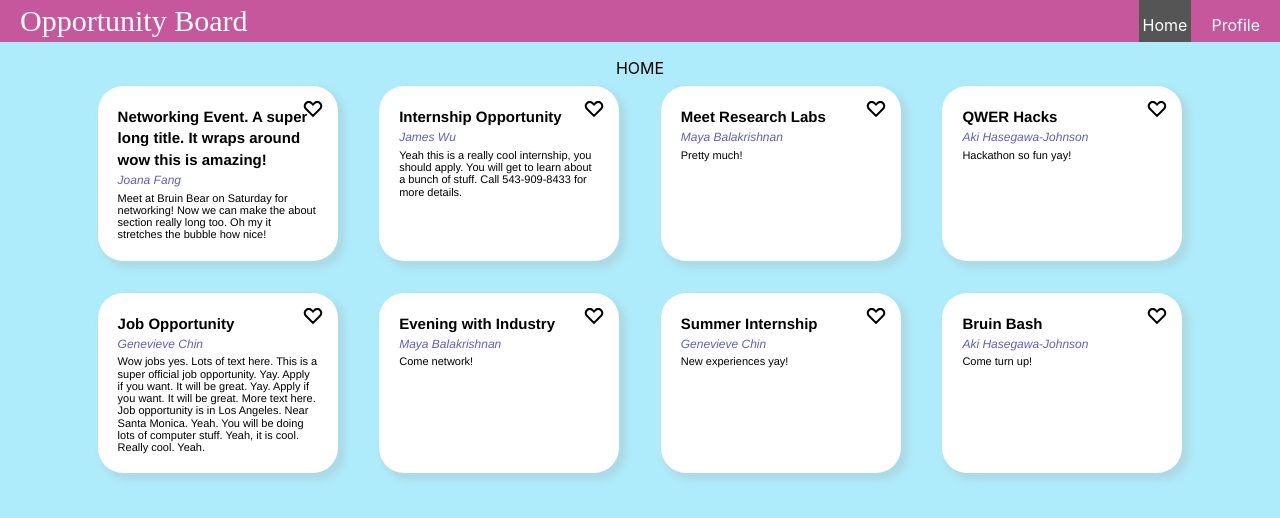
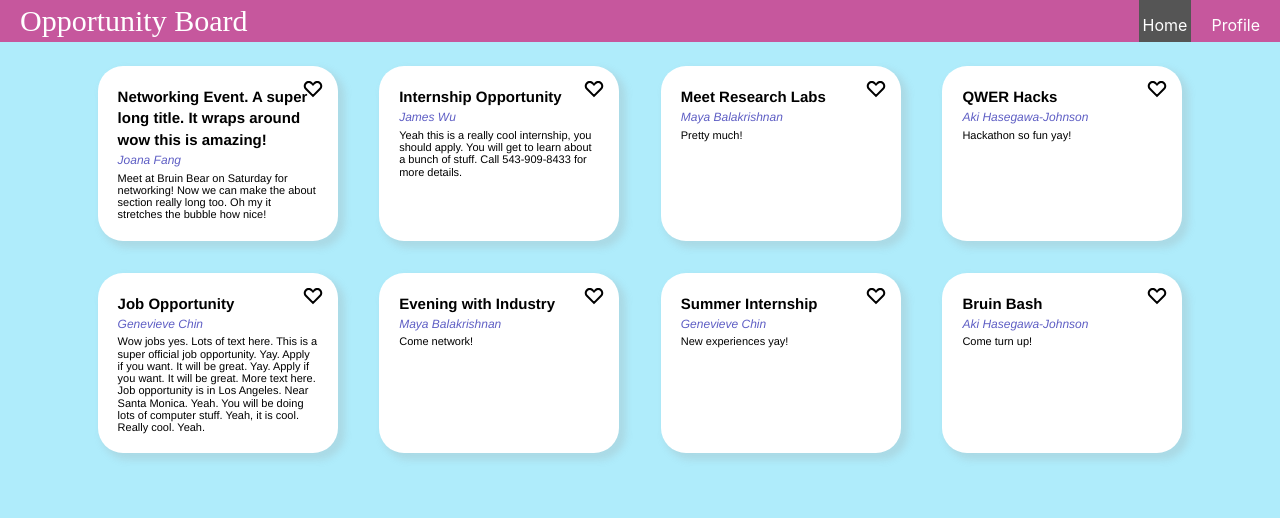
Before and after one commit to jamesmwu/joamayakieves, a React (Create React App) app in the folder frontend/: page / in a window 1280 px wide. Shown: the top 518 px of the page. Built offline with nearby package versions, Linux system fonts and the light colour scheme.

Commit message:
Removed unnecessary home page text

```diff
--- a/frontend/src/pages/Home.js
+++ b/frontend/src/pages/Home.js
@@ -5,13 +5,8 @@ import '../styles/Home.css';
 
 export default function Home() {
     return (
-        <>
-            <div className='homeStyle'>
-                <p>HOME</p>
-            </div>
-            <div>
-                <Bubbles />
-            </div>
-        </>
+        <div>
+            <Bubbles />
+        </div>
     );
 }
```
